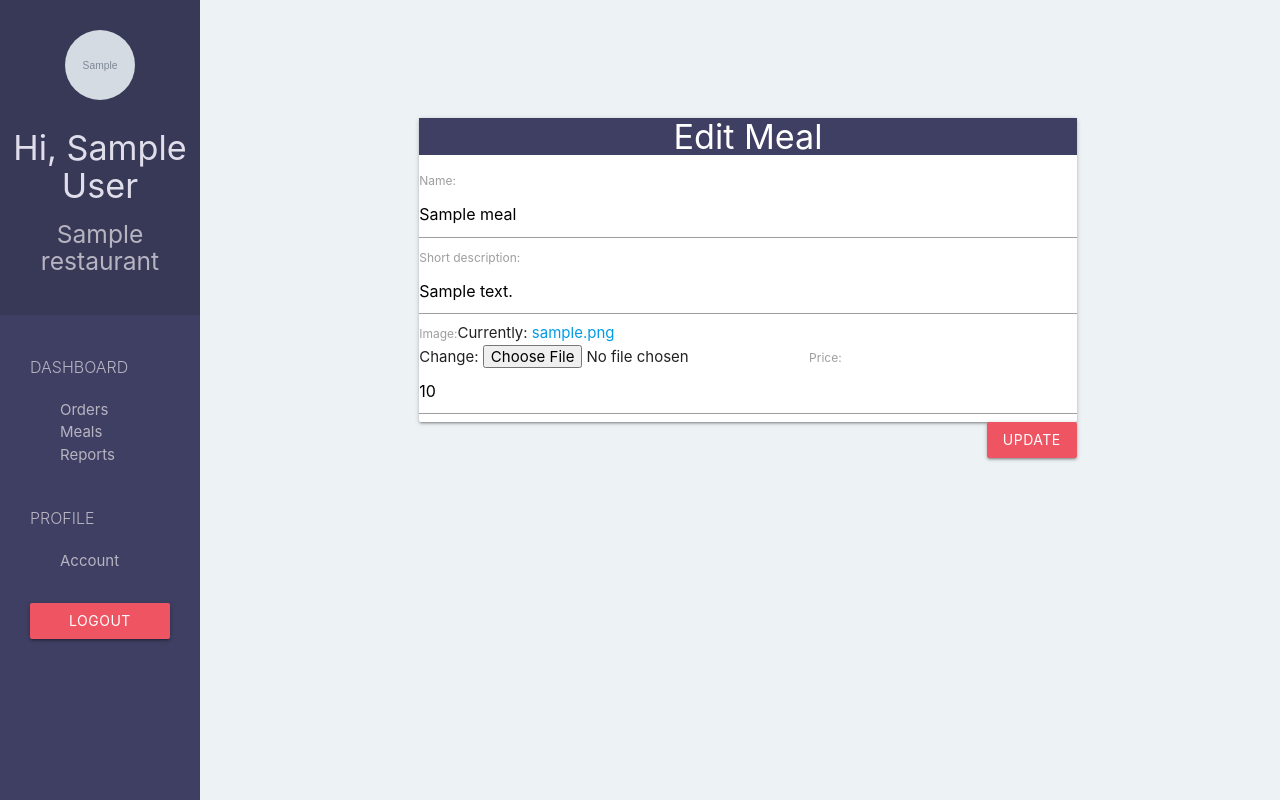
After one commit to m6code/foodtasker09, a Django app: page /restaurant/meal/edit/1/ in a window 1280 px wide. The commit adds this page. Run offline with Django 3.2, Linux system fonts and the light colour scheme; a user stored in the database is signed in; tables that the repository leaves empty hold one stand-in row (values such as "Sample post"); grey boxes marked "Sample" are stand-in pictures.

Commit message:
Add functionality to edit meal from meals page

```diff
--- a/foodtaskerapp/templates/foodtaskerapp/restaurant/base.html
+++ b/foodtaskerapp/templates/foodtaskerapp/restaurant/base.html
@@ -3,6 +3,14 @@
 
 {% block sidebar %}
 <!-- tutor's sidebar -->
+
+
+{% url 'restaurant-order' as restaurant_order_url %}
+{% url 'restaurant-account' as restaurant_account_url %}
+{% url 'restaurant-report' as restaurant_report_url %}
+{% url 'restaurant-meal' as restaurant_meal_url %}
+
+
 <div class="sidebar">
 	<div class="center">
 		<img class="circle" src="{{ MEDIA_URL }}{{ user.restaurant.logo }}"
@@ -15,12 +23,12 @@
 	<div class="list-group">
 		<span class="text-uppercase">Dashboard</span>
 
-		<a href="{% url 'restaurant-order' %}" class="list-group-item">Orders</a>
-		<a href="{% url 'restaurant-meal' %}" class="list-group-item">Meals</a>
-		<a href="{% url 'restaurant-report' %}" class="list-group-item">Reports</a>
+		<a href="{% url 'restaurant-order' %}" class="list-group-item {% if request.path == restaurant_order_url %} active {% endif %}">Orders</a>
+		<a href="{% url 'restaurant-meal' %}" class="list-group-item {% if request.path == restaurant_meal_url %} active {% endif %}">Meals</a>
+		<a href="{% url 'restaurant-report' %}" class="list-group-item {% if request.path == restaurant_report_url %} active {% endif %}">Reports</a>
 
 		<span class="text-uppercase">Profile</span>
-		<a href="{% url 'restaurant-account' %}" class="list-group-item">Account</a>
+		<a href="{% url 'restaurant-account' %}" class="list-group-item {% if request.path == restaurant_account_url %} active {% endif %}">Account</a>
 	</div>
 
 	<div class="text-center">
--- /dev/null
+++ b/foodtaskerapp/templates/foodtaskerapp/restaurant/edit_meal.html
@@ -0,0 +1,21 @@
+{% extends 'foodtaskerapp/restaurant/base.html' %}
+{% load materializecss %}
+{% block title %} Restaurant | Account {% endblock title %}
+
+{% block content %}
+	<div class="main s8 m4">
+		<div class="card"> <!-- card -->
+			<div class="bg-blue"> <!-- card-title -->
+				<h4 class="center"> Edit Meal </h4>
+			</div>
+			<div class=""> <!-- card-content -->
+				<form method="POST" enctype="multipart/form-data">
+					{% csrf_token %}
+					{{ form|materializecss }}
+
+					<button type="submit" class="btn btn-pink right">Update</button>
+				</form>
+			</div>
+		</div>
+	</div>
+{% endblock content%}
--- a/foodtaskerapp/templates/foodtaskerapp/restaurant/meal.html
+++ b/foodtaskerapp/templates/foodtaskerapp/restaurant/meal.html
@@ -28,7 +28,7 @@
 						{% for meal in meals %}
 							<tr>
 								<td scope="row">{{meal.id}}</td>
-								<td><a href="#">{{ meal.name }}</a></td>
+								<td><a href="{% url 'restaurant-edit-meal' meal.id %}">{{ meal.name }}</a></td>
 								<td>{{ meal.short_description }}</td>
 								<td>{{ meal.price }}</td>
 								<td class="center"><img src="{{ MEDIA_URL }}{{ meal.image }}" alt="" class="img circle" width="50" height="50"></td>
--- a/foodtaskerapp/urls.py
+++ b/foodtaskerapp/urls.py
@@ -19,6 +19,6 @@ urlpatterns = [
     path('restaurant/report/', views.restaurant_report, name='restaurant-report'),
 
     path('restaurant/meal/add/', views.restaurant_add_meal, name='restaurant-add-meal'),
-    path('restaurant/meal/', views.restaurant_meal, name='restaurant-meal'),
+    path('restaurant/meal/edit/<meal_id>/', views.restaurant_edit_meal, name='restaurant-edit-meal'),
 
 ] + static(settings.MEDIA_URL, document_root=settings.MEDIA_ROOT)
--- a/foodtaskerapp/views.py
+++ b/foodtaskerapp/views.py
@@ -58,6 +58,22 @@ def restaurant_add_meal(request):
 		"form": form,
 		})
 
+@login_required(login_url='/restaurant/sign-in/')
+def restaurant_edit_meal(request, meal_id):
+	form = MealForm(instance = Meal.objects.get(id = meal_id ))
+
+	if request.method == "POST":
+		form = MealForm(request.POST, request.FILES, instance = Meal.objects.get(id = meal_id ))
+
+		if form.is_valid():
+			form.save()
+			return redirect(restaurant_meal)
+
+	return render(request, 'foodtaskerapp/restaurant/edit_meal.html', {
+		"form": form,
+		})
+
+
 
 @login_required(login_url='/restaurant/sign-in/')
 def restaurant_order(request):
```
